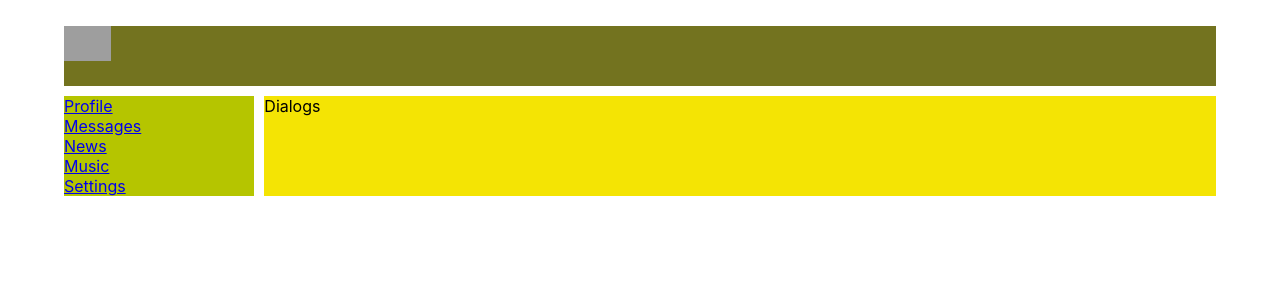
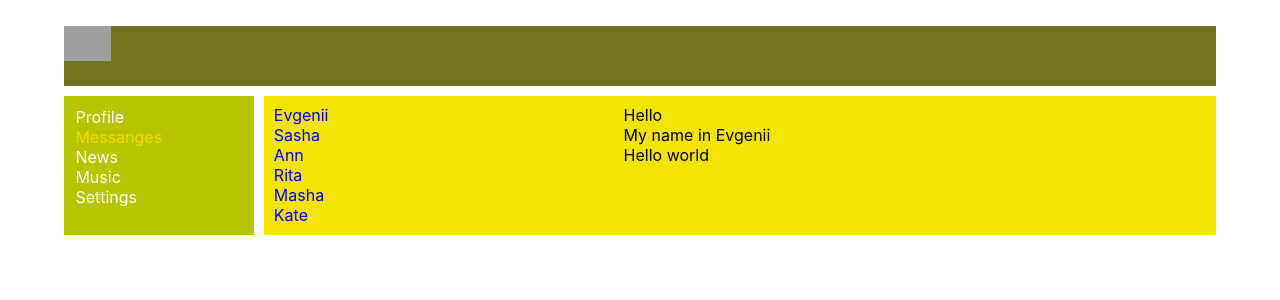
Before and after one commit to Evgenii-Kruteniuk/react-social-network, a React (Create React App) app: page /dialogs in a window 1280 px wide. Shown: the top 300 px of the page. Built offline with nearby package versions, Linux system fonts and the light colour scheme; grey boxes are pictures that could not be loaded.

Commit message:
Подсветка ссылок в Aside, Формирование списка Messanges,задание точного url в ссылках

```diff
--- a/src/App.js
+++ b/src/App.js
@@ -15,13 +15,14 @@ const App = (props) => {
       <div className="wrapper">
         <Header />
         <Aside />
+
         <div className="wrapperContent">
           <Routes>
-            <Route path="profile" element={<Profile />} />
-            <Route path="dialogs" element={<Dialogs />} />
-            <Route path="news" element={<News />} />
-            <Route path="music" element={<Music />} />
-            <Route path="settings" element={<Settings />} />
+            <Route path="/profile" element={<Profile />} />
+            <Route path="/dialogs/*" element={<Dialogs />} />
+            <Route path="/news" element={<News />} />
+            <Route path="/music" element={<Music />} />
+            <Route path="/settings" element={<Settings />} />
           </Routes>
         </div>
       </div>
--- a/src/components/Aside/Aside.jsx
+++ b/src/components/Aside/Aside.jsx
@@ -1,24 +1,49 @@
 import React from "react";
 import { NavLink } from "react-router-dom";
-import newAside from "./Aside.module.css";
+import s from "./Aside.module.css";
 
 const Aside = () => {
   return (
-    <aside className={newAside.nav}>
-      <div className={newAside.item}>
-        <a href="/profile">Profile</a>
+    <aside className={s.nav}>
+      <div>
+        <NavLink
+          to="/profile"
+          className={(navData) => (navData.isActive ? s.active : s.item)}
+        >
+          Profile
+        </NavLink>
       </div>
-      <div className={newAside.item}>
-        <a href="/dialogs">Messages</a>
+      <div>
+        <NavLink
+          to="/dialogs"
+          className={(navData) => (navData.isActive ? s.active : s.item)}
+        >
+          Messanges
+        </NavLink>
       </div>
-      <div className={newAside.item}>
-        <a href="/news">News</a>
+      <div>
+        <NavLink
+          to="/news"
+          className={(navData) => (navData.isActive ? s.active : s.item)}
+        >
+          News
+        </NavLink>
       </div>
-      <div className={newAside.item}>
-        <a href="/music">Music</a>
+      <div>
+        <NavLink
+          to="/music"
+          className={(navData) => (navData.isActive ? s.active : s.item)}
+        >
+          Music
+        </NavLink>
       </div>
-      <div className={`${newAside.item} ${newAside.active}`}>
-        <a href="/settings">Settings</a>
+      <div>
+        <NavLink
+          to="/settings"
+          className={(navData) => (navData.isActive ? s.active : s.item)}
+        >
+          Settings
+        </NavLink>
       </div>
     </aside>
   );
--- a/src/components/Aside/Aside.module.css
+++ b/src/components/Aside/Aside.module.css
@@ -1,12 +1,16 @@
 .nav {
   grid-area: as;
   background-color: rgb(181, 197, 0);
+  padding: 6%;
+}
+a {
+  text-decoration: none;
 }
 
 .item {
   color: white;
 }
 
-.item.activ {
-  color: red;
+.active {
+  color: gold;
 }
--- a/src/components/Dialogs/Dialogs.jsx
+++ b/src/components/Dialogs/Dialogs.jsx
@@ -1,8 +1,37 @@
 import React from "react";
+import { NavLink } from "react-router-dom";
 import s from "./Dialogs.module.css";
 
 const Dialogs = (props) => {
-  return <div>Dialogs</div>;
+  return (
+    <div className={s.dialogs}>
+      <div className={s.dialogsItems}>
+        <div className={s.dialog}>
+          <NavLink to="/dialogs/1"> Evgenii </NavLink>
+        </div>
+        <div className={s.dialog}>
+          <NavLink to="/dialogs/2"> Sasha </NavLink>
+        </div>
+        <div className={s.dialog}>
+          <NavLink to="/dialogs/3"> Ann </NavLink>
+        </div>
+        <div className={s.dialog}>
+          <NavLink to="/dialogs/4"> Rita </NavLink>
+        </div>
+        <div className={s.dialog}>
+          <NavLink to="/dialogs/5"> Masha </NavLink>
+        </div>
+        <div className={s.dialog}>
+          <NavLink to="/dialogs/6"> Kate </NavLink>
+        </div>
+      </div>
+      <div className={s.messages}>
+        <div className={s.message}>Hello</div>
+        <div className={s.message}>My name in Evgenii</div>
+        <div className={s.message}>Hello world</div>
+      </div>
+    </div>
+  );
 };
 
 export default Dialogs;
--- a/src/components/Dialogs/Dialogs.module.css
+++ b/src/components/Dialogs/Dialogs.module.css
@@ -0,0 +1,14 @@
+.dialogs {
+  display: grid;
+  grid-template-columns: 3fr 5fr;
+  padding: 1%;
+}
+
+.dialogsItems {
+}
+.dialog {
+}
+.messages {
+}
+.message {
+}
```
